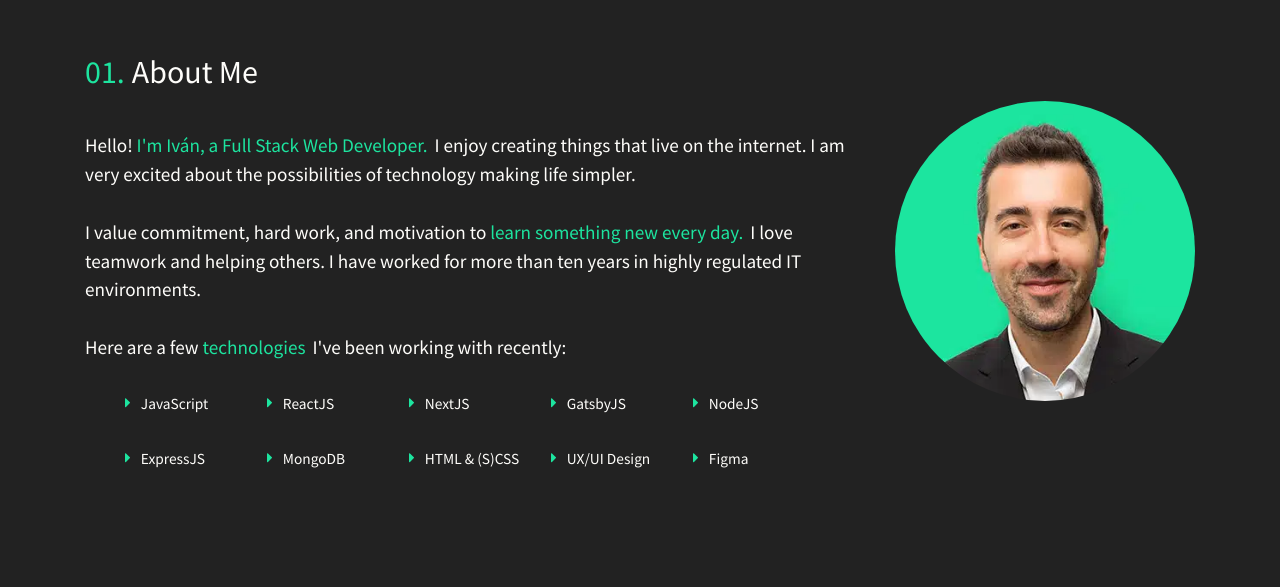
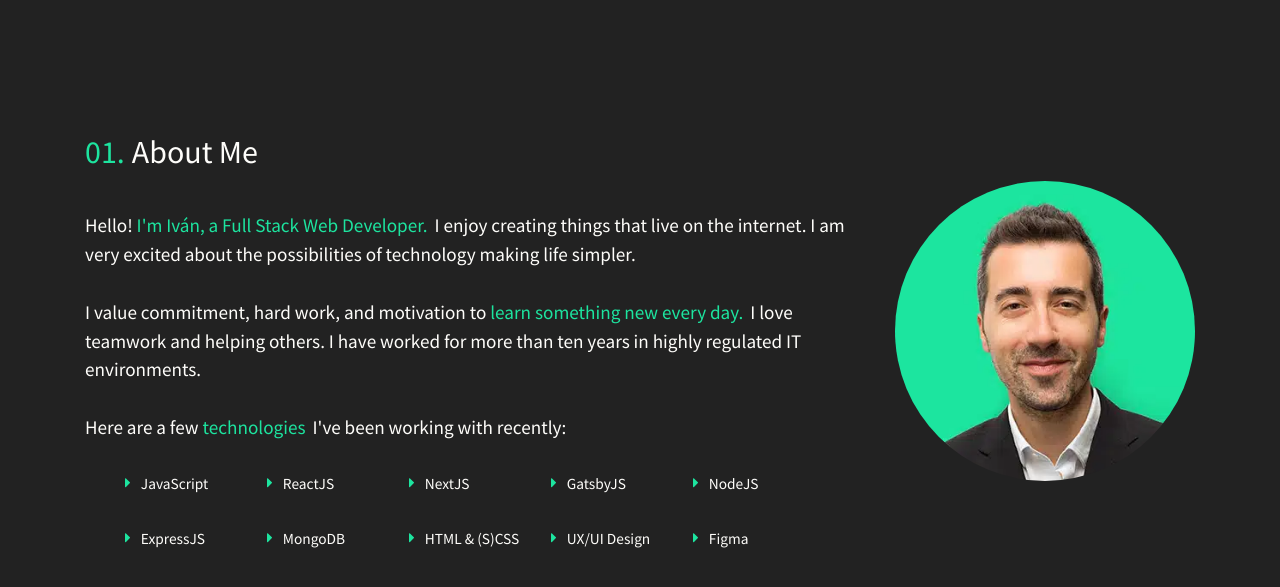
Before and after one commit to ivanurra/portfolio-v1, a Next.js app: page /about in a window 1280 px wide. Shown: the part 167-754 px from the top of the page. Built offline with nearby package versions, Linux system fonts and the light colour scheme.

Commit message:
update css

```diff
--- a/styles/app.scss
+++ b/styles/app.scss
@@ -82,7 +82,7 @@ a[href] {
 
 .hero {
 	padding-bottom: 270px;
-	padding-top: 220px;
+	padding-top: 300px;
 
 	.text-wrapper {
 
@@ -159,7 +159,7 @@ a[href] {
 			text-decoration: none;
 
 			&:hover {
-				transform: scale(1.1);
+				transform: scale(1.06);
 			}
 		}
 
@@ -175,7 +175,7 @@ a[href] {
 			transition: transform .3s;
 
 			&:hover {
-				transform: scale(1.1);
+				transform: scale(1.06);
 			}
 		}
 
```
